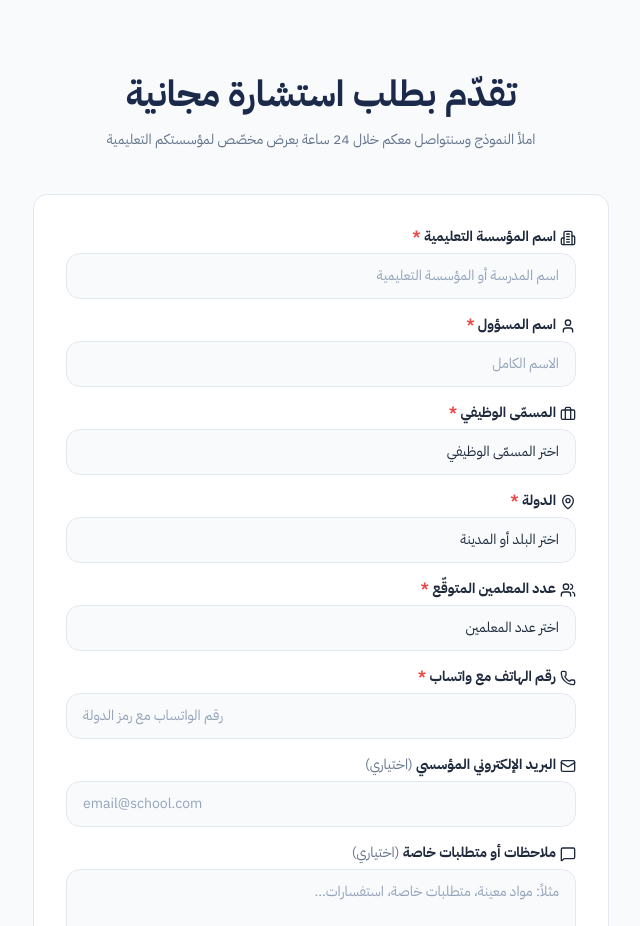
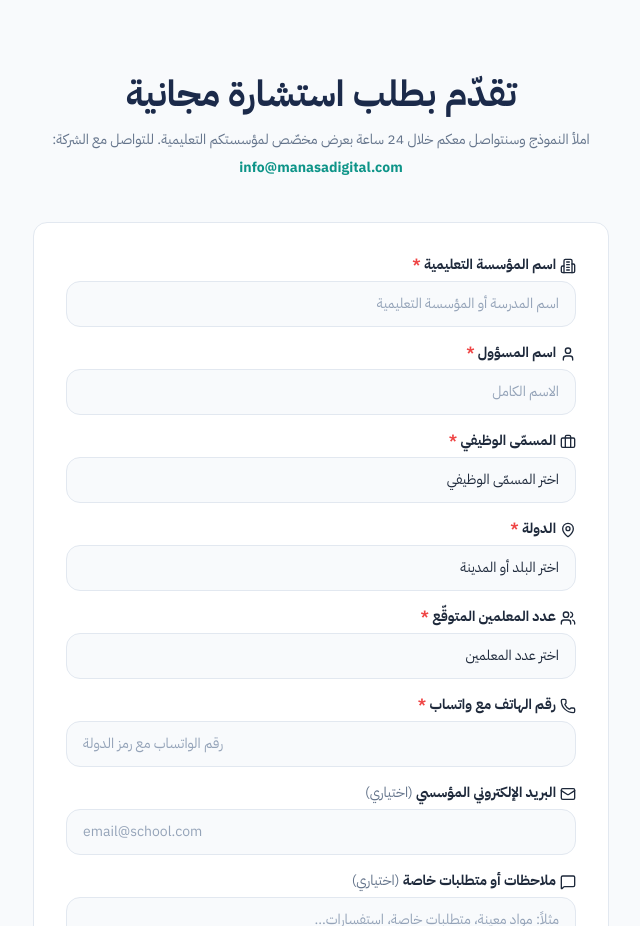
Before and after one commit to fhrrutedf/notebooklm-course-landing, a Next.js app: page /schools in a window 1280 px wide. Shown: the part 7160-8086 px from the top of the page, without its empty margins (319-959 px from the left). Built offline with nearby package versions, Linux system fonts and the light colour scheme.

Commit message:
Add trainer profile and contact routing

```diff
--- a/src/app/schools/page.tsx
+++ b/src/app/schools/page.tsx
@@ -740,7 +740,7 @@ export default function SchoolsLandingPage() {
               تقدّم بطلب استشارة مجانية
             </h2>
             <p className="text-[#64748B] max-w-xl mx-auto text-sm leading-loose">
-              املأ النموذج وسنتواصل معكم خلال 24 ساعة بعرض مخصّص لمؤسستكم التعليمية
+              املأ النموذج وسنتواصل معكم خلال 24 ساعة بعرض مخصّص لمؤسستكم التعليمية. للتواصل مع الشركة: <a href="mailto:info@manasadigital.com" className="text-[#0D9488] font-bold hover:underline">info@manasadigital.com</a>
             </p>
           </div>
 
```
